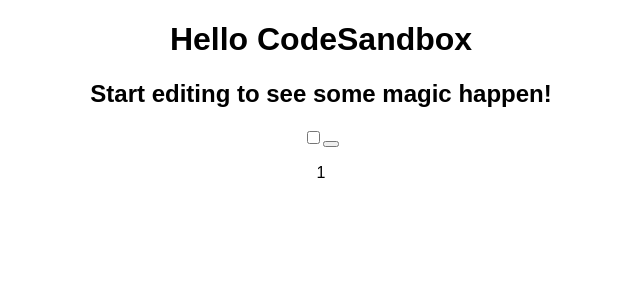
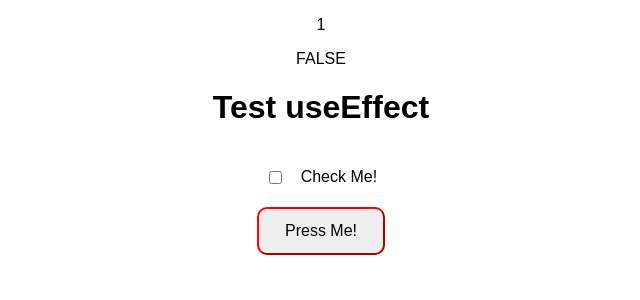
Before and after one commit to jaydray1/useEffect-always-runs, a React (Create React App) app: page / in a window 1280 px wide. Shown: the top 300 px of the page, without its empty margins (319-959 px from the left). Built offline with nearby package versions, Linux system fonts and the light colour scheme.

Commit message:
Move state to parent
Abstract state objects and management into parent, make child dumb

```diff
--- a/package.json
+++ b/package.json
@@ -7,7 +7,8 @@
   "dependencies": {
     "react": "16.12.0",
     "react-dom": "16.12.0",
-    "react-scripts": "3.0.1"
+    "react-scripts": "3.0.1",
+    "styled-components": "4.4.1"
   },
   "devDependencies": {
     "typescript": "3.3.3"
--- a/src/App.js
+++ b/src/App.js
@@ -2,12 +2,30 @@
 import Check from "./Check";
 import "./styles.css";
 
-export default function App() {
+const App = () => {
+  const [checkedBool, setBool] = React.useState(false);
+  const [random, setRandom] = React.useState(1);
+
+  const updateRandom = () => {
+    setRandom(Math.random() * 2);
+  };
+
+  const updateChecker = () => {
+    setBool(!checkedBool);
+  };
+
   return (
     <div className="App">
-      <h1>Hello CodeSandbox</h1>
-      <h2>Start editing to see some magic happen!</h2>
-      <Check />
+      <p>{random}</p>
+      <p>{checkedBool.toString().toUpperCase()}</p>
+      <h1>Test useEffect</h1>
+      <Check
+        random={updateRandom}
+        checker={updateChecker}
+        checkedNumber={checkedBool}
+      />
     </div>
   );
-}
+};
+
+export default App;
--- a/src/Check.js
+++ b/src/Check.js
@@ -1,23 +1,62 @@
 import * as React from "react";
+import styled from "styled-components";
 
-const Check = () => {
-  const [number, setNumber] = React.useState(0);
-  const [random, setRandom] = React.useState(1);
+const Container = styled.div`
+  display: flex;
+  flex-direction: column;
+  align-items: center;
+`;
 
+const CheckboxHolder = styled.div`
+  display: flex;
+  width: 8em;
+  justify-content: space-around;
+  margin: 10px;
+  padding: 10px;
+`;
+
+const ButtonHolder = styled.div`
+  display: flex;
+  flex-direction: column;
+  justify-content: flex-start;
+  width: 8em;
+`;
+
+const CustomButton = styled.button`
+  height: 3rem;
+  border-radius: 10px;
+  border-color: red;
+  font-size: 16px;
+  &:hover {
+    transition: all 0.3s ease;
+    -webkit-transition: all 0.3s ease;
+    background-color: red;
+    cursor: pointer;
+    color: white;
+  }
+`;
+
+const Check = ({ random, checker, checkedBool }) => {
   React.useEffect(() => {
     console.log("Clicked");
   });
 
   return (
-    <div>
-      <input
-        type="checkbox"
-        value={number}
-        onClick={() => setNumber(number + 1)}
-      />
-      <button onClick={() => setRandom(Math.random() * 2)} />
-      <p>{random}</p>
-    </div>
+    <Container>
+      <CheckboxHolder>
+        <input
+          type="checkbox"
+          value={checkedBool}
+          label="Check Me!"
+          name="checker"
+          onClick={checker}
+        />
+        <label for="checker">Check Me!</label>
+      </CheckboxHolder>
+      <ButtonHolder>
+        <CustomButton onClick={random}>Press Me!</CustomButton>
+      </ButtonHolder>
+    </Container>
   );
 };
 
```
